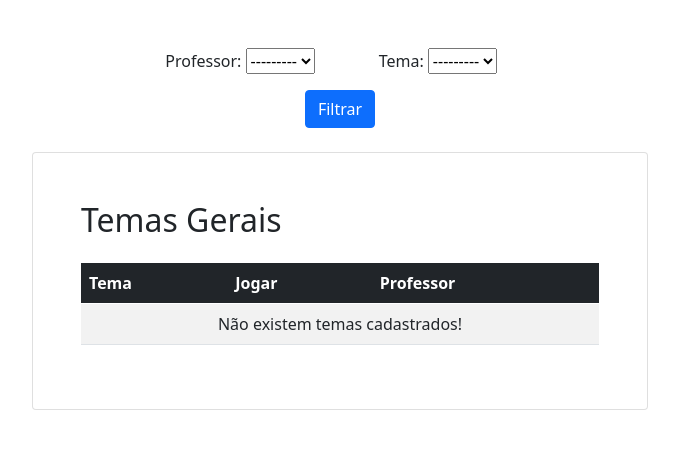
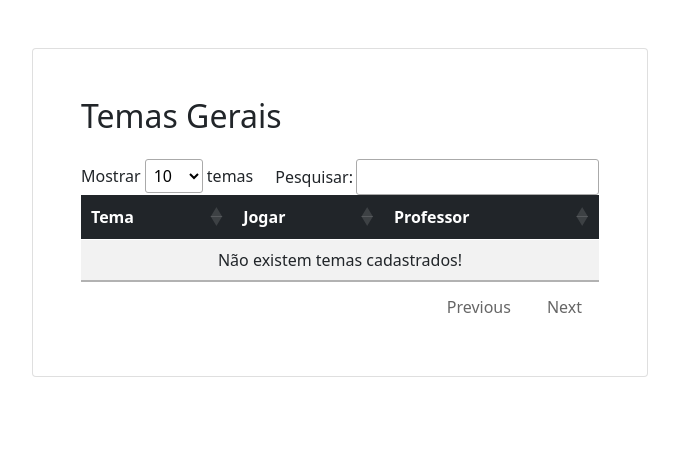
Before and after one commit to wand-CE/jogo_da_forca, a Django app: page /temas/ in a window 1280 px wide. Shown: the part 56-505 px from the top of the page, without its empty margins (300-979 px from the left). Run offline with Django 4.2, Linux system fonts and the light colour scheme; data that the repository does not hold is empty; some libraries are stand-ins or nearby versions.

Commit message:
adding datatables lib from js to deal with theme table

```diff
--- a/jogo/forms.py
+++ b/jogo/forms.py
@@ -20,14 +20,3 @@ class RelatorioFiltroForm(forms.Form):
         self.fields['tema'].queryset = Tema.objects.filter(criado_por=user)
         self.fields['data_inicio'].initial = timezone.now().date()
         self.fields['data_fim'].initial = timezone.now().date()
-
-
-class TemaFiltroForm(forms.Form):
-    tema = forms.ModelChoiceField(queryset=Tema.objects.all(), required=False)
-    professor = forms.ModelChoiceField(queryset=User.objects.filter(groups__name='professor'), required=False)
-
-    def __init__(self, *args, **kwargs):
-        self.request = kwargs.pop('request', None)
-        super(TemaFiltroForm, self).__init__(*args, **kwargs)
-        self.fields['tema'].queryset = Tema.objects.all()
-        self.fields['professor'].queryset = User.objects.filter(groups__name='professor')
--- a/jogo/templates/home.html
+++ b/jogo/templates/home.html
@@ -72,7 +72,7 @@
         {% endif %}
     {% endif %}
 
-    <footer class="text-center py-4">
+    <footer class="text-center py-4 bg-light">
         <p>© 2024 Jogo da Forca Educativa. Todos os direitos reservados.</p>
     </footer>
 {% endblock %}
--- a/jogo/templates/temas/listar_temas.html
+++ b/jogo/templates/temas/listar_temas.html
@@ -3,27 +3,13 @@
 {% load static %}
 {% block styles %}
     <link href="{% static 'css/temas.css' %}" rel="stylesheet" type="text/css">
+    <link rel="stylesheet" href="https://cdn.datatables.net/2.1.8/css/dataTables.dataTables.css"/>
 {% endblock styles %}
 {% block conteudo %}
-    <article class="container mt-5">
-        <form method="get" class="mb-4">
-            <div class="row justify-content-center mb-4">
-                <div class="col-md-4 mb-3">
-                    {{ form.professor.label_tag }}
-                    {{ form.professor }}
-                </div>
-                <div class="col-md-3 mb-3">
-                    {{ form.tema.label_tag }}
-                    {{ form.tema }}
-                </div>
-                <div class="d-flex justify-content-center">
-                    <button type="submit" class="btn btn-primary ">Filtrar</button>
-                </div>
-            </div>
-        </form>
+    <article class="container my-5">
         <div class="card p-5">
             <h2 class="mb-4">Temas Gerais</h2>
-            <table class="table table-striped table-hover mx-auto">
+            <table id="temasTable" class="table table-striped table-hover mx-auto">
                 <thead class="table-dark">
                 <tr>
                     <th scope="col">Tema</th>
@@ -31,20 +17,14 @@
                     <th scope="col">Professor</th>
                 </tr>
                 </thead>
-                <tbody>
+                <tbody id="temas-list">
                 {% for tema in temas %}
                     <tr>
                         <td>{{ tema }}</td>
                         <td>
-                            <a href="{% url 'jogarForca' tema.id %}" class="btn btn-outline-primary btn-sm">
-                                <i class="bi bi-play-circle"></i>
-                            </a>
+                            <a href="{% url 'jogarForca' tema.id %}" class="bi bi-play-circle fs-4"></a>
                         </td>
-                        <td> {{ tema.criado_por }} </td>
-                    </tr>
-                {% empty %}
-                    <tr>
-                        <td colspan="3" class="text-center">Não existem temas cadastrados!</td>
+                        <td>{{ tema.criado_por }}</td>
                     </tr>
                 {% endfor %}
                 </tbody>
@@ -54,28 +34,35 @@
             {% endif %}
         </div>
     </article>
+{% endblock conteudo %}
+{% block scripts %}
+    <script src="https://code.jquery.com/jquery-3.6.0.min.js"></script>
+    <script src="https://cdn.datatables.net/2.1.8/js/dataTables.js"></script>
+    <script>
+        $(document).ready(function () {
+            $('#temasTable').DataTable(
+                {
+                    language: {
+                        "decimal": "",
+                        "emptyTable": "Não existem temas cadastrados!",
+                        "info": "Mostrando _START_ de _END_ de _TOTAL_ entradas",
+                        "infoEmpty": "",
+                        "infoFiltered": "",
+                        "infoPostFix": "",
+                        "thousands": ".",
+                        "lengthMenu": "Mostrar  _MENU_ temas",
+                        "loadingRecords": "Carregando...",
+                        "processing": "",
+                        "search": "Pesquisar:",
+                        "zeroRecords": "Não foi encontrado nada",
 
-    <script>
-        document.addEventListener('DOMContentLoaded', function () {
-            const professorSelect = document.querySelector('#id_professor');
-            const temaSelect = document.querySelector('#id_tema');
-
-            professorSelect.addEventListener('change', function () {
-                fetch(`/temas-por-professor/?professor_id=${this.value}`)
-                    .then(response => response.json())
-                    .then(data => {
-
-                        temaSelect.innerHTML = '<option value="">---------</option>';
-
-                        data.temas.forEach(function (tema) {
-                            const option = document.createElement('option');
-                            option.value = tema.id;
-                            option.textContent = tema.nome;
-                            temaSelect.appendChild(option);
-                        });
-                    })
-                    .catch(error => console.error('Erro ao buscar temas:', error));
-            });
+                        "aria": {
+                            "orderable": "Ordenar por essa coluna",
+                            "orderableReverse": "Ordenar de forma reversa pela coluna"
+                        }
+                    },
+                    "order": [],
+                });
         });
     </script>
-{% endblock conteudo %}
+{% endblock scripts %}
--- a/jogo/views.py
+++ b/jogo/views.py
@@ -11,7 +11,7 @@ from django.views import View
 from django.views.generic import TemplateView, ListView
 from xhtml2pdf import pisa
 
-from jogo.forms import LetraForm, RelatorioFiltroForm, TemaFiltroForm
+from jogo.forms import LetraForm, RelatorioFiltroForm
 from jogo.models import Jogo, Letra
 from temaProfessor.models import Tema, Palavra
 from jogo.util import GeraPDFMixin
@@ -30,24 +30,9 @@ class HomePageView(TemplateView):
 
 
 class ListarTemasView(ListView):
-    model = Tema
     template_name = 'temas/listar_temas.html'
     context_object_name = 'temas'
-
-    def get_queryset(self):
-        queryset = super().get_queryset()  # Obtém a queryset padrão de Tema
-        self.form = TemaFiltroForm(self.request.GET)  # Cria uma instância do formulário com os dados GET
-        if self.form.is_valid():
-            if self.form.cleaned_data['tema']:
-                queryset = queryset.filter(id=self.form.cleaned_data['tema'].id)
-            if self.form.cleaned_data['professor']:
-                queryset = queryset.filter(criado_por=self.form.cleaned_data['professor'])
-        return queryset
-
-    def get_context_data(self, **kwargs):
-        context = super().get_context_data(**kwargs)
-        context['form'] = self.form  # Adiciona o formulário ao contexto para ser usado no template
-        return context
+    queryset = Tema.objects.all().order_by('?')  # retorna os temas de forma aleatória
 
 
 class JogoForcaView(View):
```
